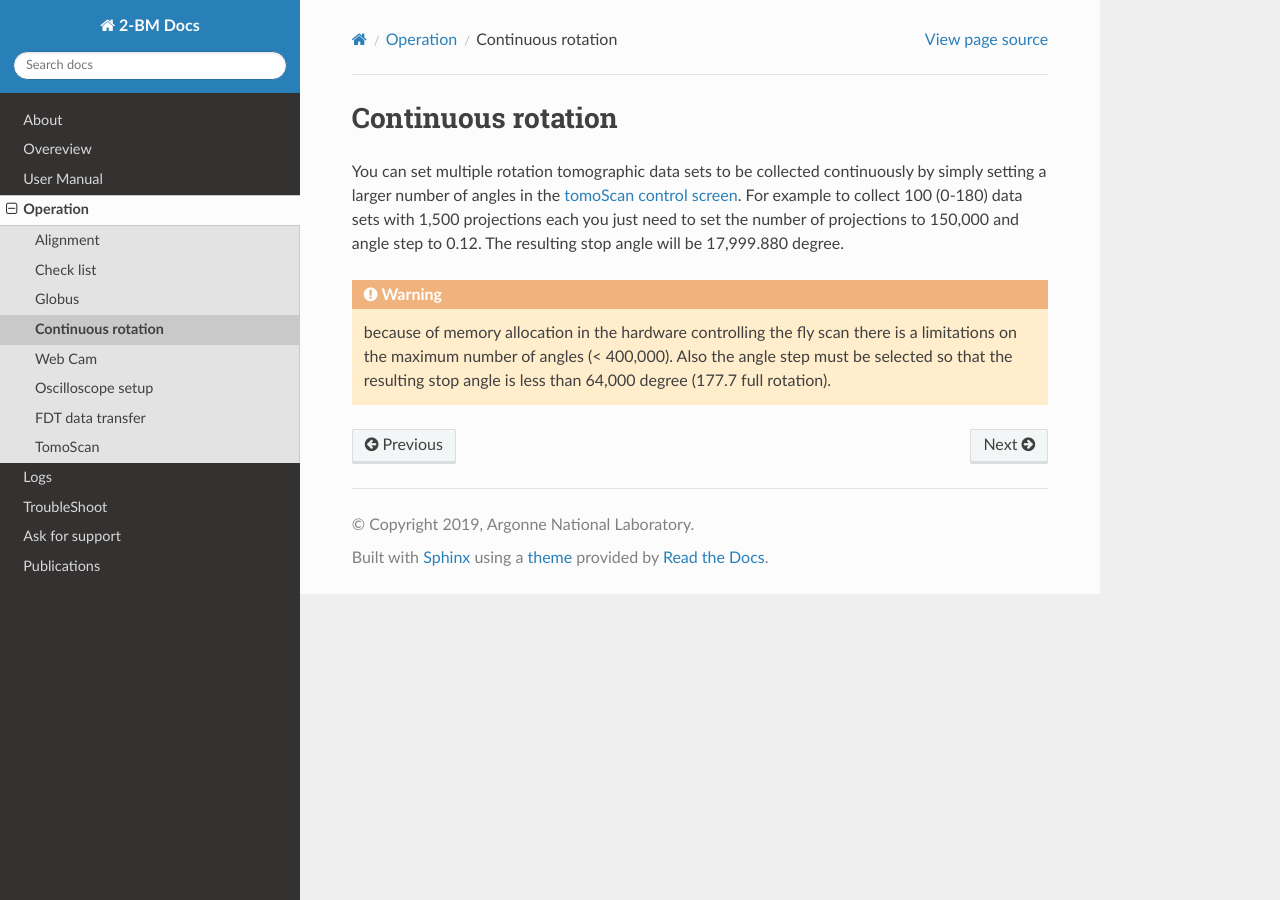
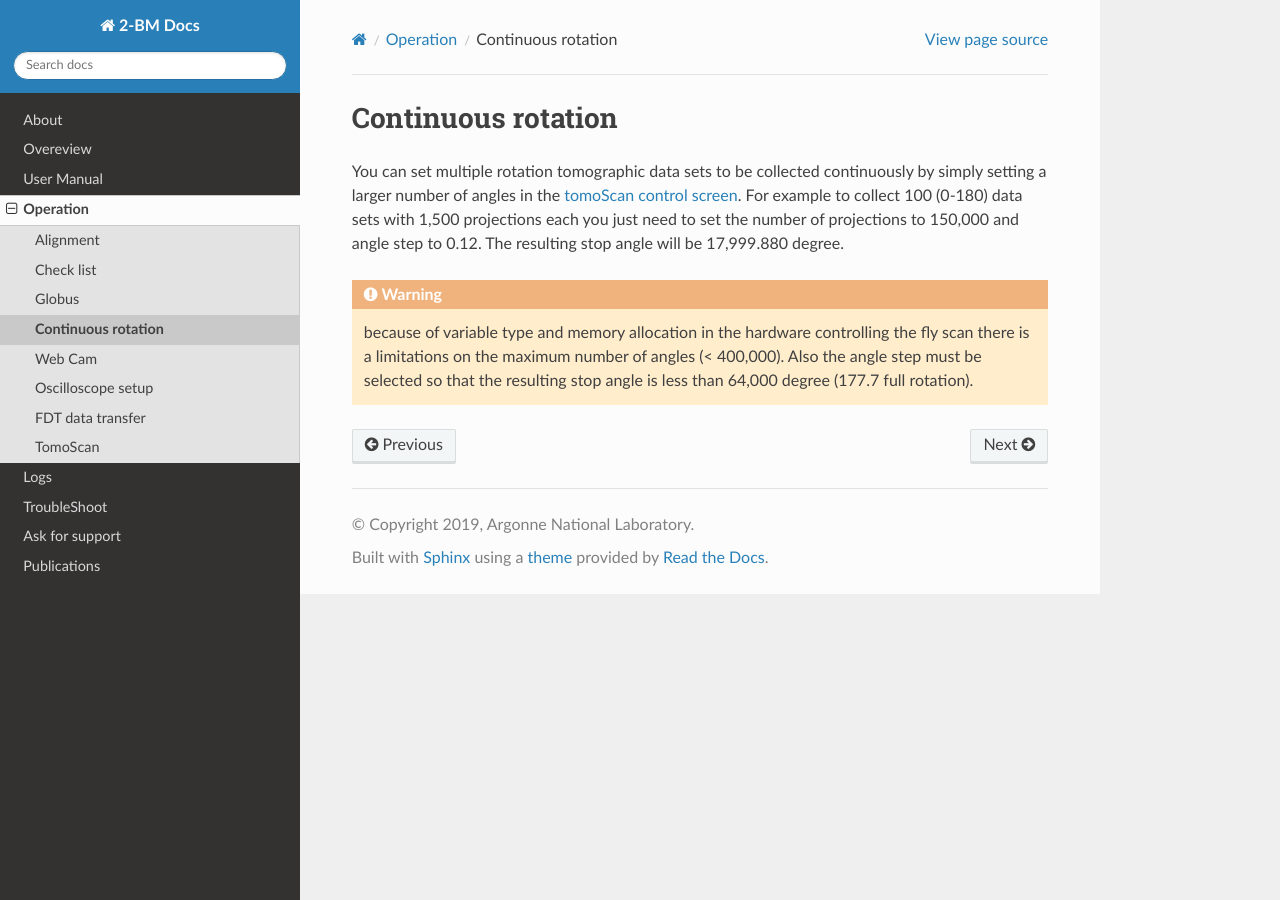
Before and after one commit to xray-imaging/2bm-docs, a Sphinx documentation site: the page built from docs/source/ops/item_007.rst, in a window 1280 px wide. Built offline with Sphinx 7.4.7 and the Read the Docs theme 2.0.0, drawn with Linux system fonts in a browser that asks for light colours; the version number could not be read and is left out.

Commit message:
update continuous rotation instructions

```diff
--- a/docs/source/ops/item_007.rst
+++ b/docs/source/ops/item_007.rst
@@ -5,4 +5,4 @@ You can set multiple rotation tomographic data sets to be collected continuously
 in the  `tomoScan control screen <https://tomoscan.readthedocs.io/en/latest/tomoScanApp.html#medm-files>`_. For example to collect 100 (0-180) data sets
 with 1,500 projections each you just need to set the number of projections to 150,000 and angle step to 0.12. The resulting stop angle will be 17,999.880 degree.
 
-.. warning:: because of memory allocation in the hardware controlling the fly scan there is a limitations on the maximum number of angles (< 400,000). Also the angle step must be selected so that the resulting stop angle is less than 64,000 degree (177.7 full rotation).
+.. warning:: because of variable type and memory allocation in the hardware controlling the fly scan there is a limitations on the maximum number of angles (< 400,000). Also the angle step must be selected so that the resulting stop angle is less than 64,000 degree (177.7 full rotation).
```
